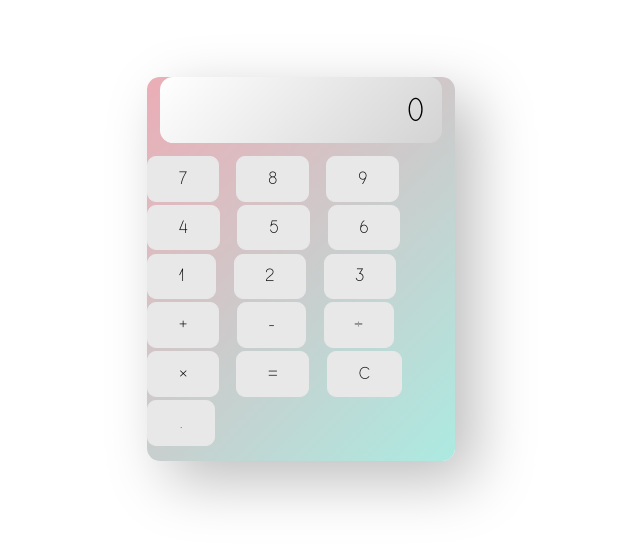
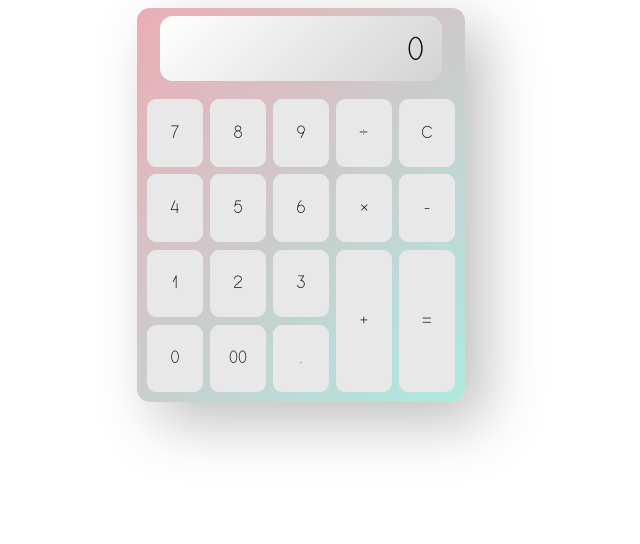
Before and after one commit to nearlyblank/calc, a plain HTML site: page index.html in a window 1280 px wide. Shown: the whole page, without its empty margins (339-979 px from the left). Drawn offline with Linux system fonts and the light colour scheme.

Commit message:
applied grid for number layout

```diff
--- a/index.html
+++ b/index.html
@@ -14,20 +14,21 @@
         <button id="seven" class="btn">7</button>
         <button id="eight" class="btn">8</button>
         <button id="nine" class="btn">9</button>
+        <button id="divide" class="btn">÷</button>
+        <button id="clear" class="btn">C</button>
         <button id="four" class="btn">4</button>
         <button id="five" class="btn">5</button>
         <button id="six" class="btn">6</button>
+        <button id="multiply" class="btn">×</button>
+        <button id="subtract" class="btn">-</button>
         <button id="one" class="btn">1</button>
         <button id="two" class="btn">2</button>
         <button id="three" class="btn">3</button>
-        <button id="add" class="btn">+</button>
-        <button id="subtract" class="btn">-</button>
-        <button id="divide" class="btn">÷</button>
-        <button id="multiply" class="btn">×</button>
-        <button id="equals" class="btn">=</button>
-        <button id="clear" class="btn">C</button>
+        <button id="zero" class="btn">0</button>
+        <button id="doublezero" class="btn">00</button>
         <button id="dot" class="btn">.</button>
-
+        <button id="add" class="addBtn">+</button>
+        <button id="equals" class="equalsBtn">=</button>
     </div>
 
     </div>
--- a/styles.css
+++ b/styles.css
@@ -12,7 +12,7 @@
 
 .container {
     margin: 0 auto;
-    width: 60%;
+    width: 100%;
 }
 
 .displayText {
@@ -22,7 +22,6 @@
 /* From uiverse.io by @adamgiebl */
 button {
     color: #090909;
-    padding: 0.5rem 1.2rem;
     font-size: .7rem;
     border-radius: 0.5em;
     background: #e8e8e8;
@@ -30,6 +29,14 @@ button {
     transition: all .3s;
     /* box-shadow: 6px 6px 12px #c5c5c5,
                 -6px -6px 12px #ffffff; */
+}
+
+.addBtn {
+    grid-area: add;
+}
+
+.equalsBtn {
+    grid-area: equals;
 }
 
 button:hover {
@@ -41,34 +48,33 @@ button {
                 -4px -4px 12px #ffffff;
 }
 
-.display {
-    width: 80%;
-    height: auto;
-    margin: 0 auto;
-    text-align: right;
-    font-size: 2rem;
-}
-
 .card {
     margin: 0 auto;
     width: 12rem;
     height: 15rem;
+    padding: 0 .4rem .4rem .4rem;
     background: linear-gradient(135deg, #ebadb6 0%, #aceae1 100%);
     border-radius: .5rem;
     box-shadow: 20px 20px 60px #bebebe, -20px -20px 60px #ffffff;
+    display: grid;
+    gap: .2rem;
+    grid-template-columns: 1fr 1fr 1fr 1fr 1fr;
+    grid-template-rows: 1fr 1fr 1fr 1fr 1fr;
+    gap: .3rem;
+    grid-auto-flow: row;
+    grid-template-areas:
+      "display display display display display"
+      ". . . . ."
+      ". . . . ."
+      ". . . add equals"
+      ". . . add equals";
 }
-
-
-   /* .card__content {
-    padding: 1rem;
-    font-size: smaller;
-   } */
 
 
 .cardDisplay {
     margin: 0 auto;
     overflow: hidden;
-    margin-top: 3rem;
+    margin-top: .3rem;
     margin-bottom: .4rem;
     width: 80%;
     height: 30px;
@@ -78,4 +84,5 @@ button {
     background: linear-gradient(135deg, #FFFFFF 0%, lightgrey 100%);
     z-index: 100;
     text-align: right;
+    grid-area: display;
 }
```
Lines whose indentation alone changed are shown as unchanged.
